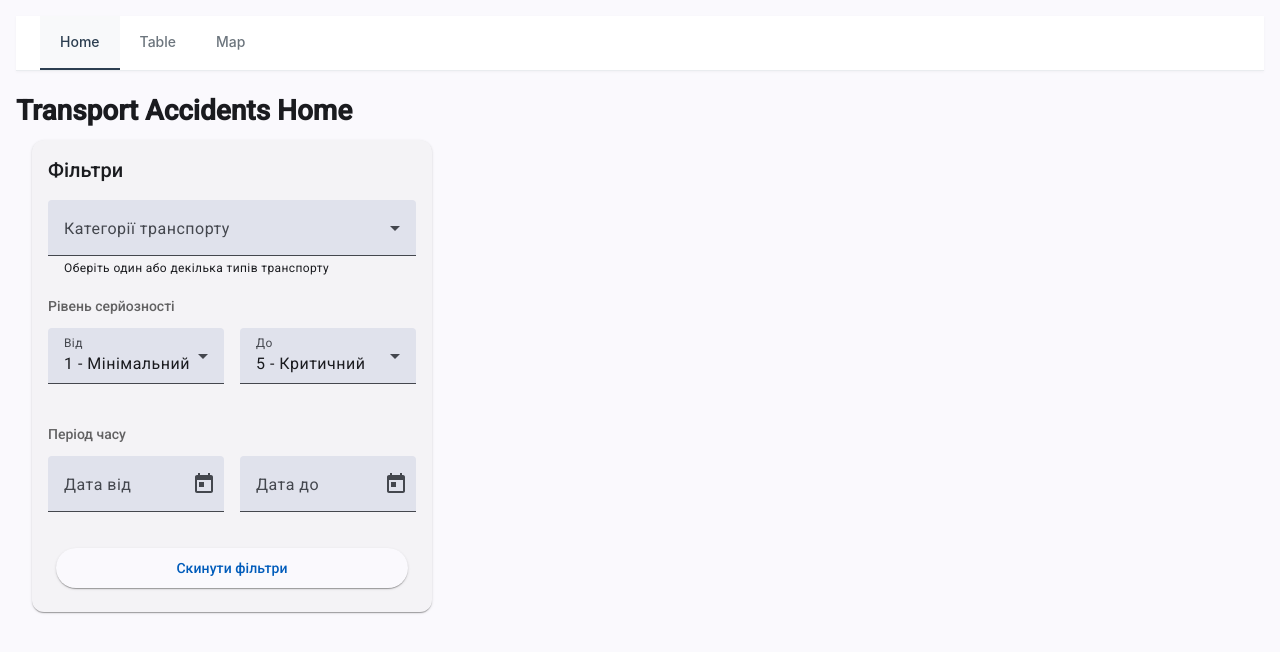
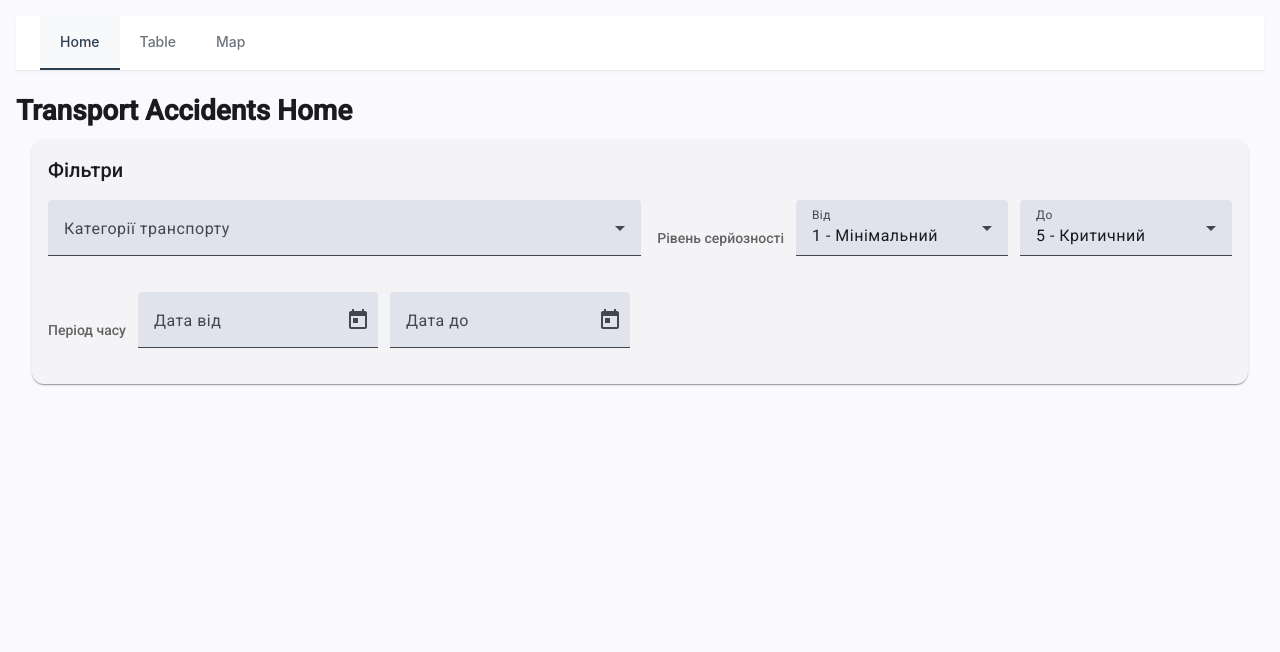
Before and after one commit to gildorfeataur/accidents-angular, an Angular app in the folder front/: page / in a window 1280 px wide. Shown: the top 652 px of the page. Built offline with nearby package versions, Linux system fonts and the light colour scheme.

Commit message:
Rewrite filter to line

```diff
--- a/front/src/app/components/filter/filter.component.html
+++ b/front/src/app/components/filter/filter.component.html
@@ -14,7 +14,6 @@
             {{ category.label }}
           </mat-option>
         </mat-select>
-        <mat-hint>Оберіть один або декілька типів транспорту</mat-hint>
       </mat-form-field>
 
       <!-- Діапазон серйозності -->
@@ -67,10 +66,4 @@
 
     </form>
   </mat-card-content>
-
-  <mat-card-actions>
-    <button mat-raised-button color="primary" (click)="onReset()">
-      Скинути фільтри
-    </button>
-  </mat-card-actions>
 </mat-card>
--- a/front/src/app/components/filter/filter.component.scss
+++ b/front/src/app/components/filter/filter.component.scss
@@ -1,6 +1,5 @@
 .filter-card {
   margin: 16px;
-  max-width: 400px;
 
   mat-card-header {
     margin-bottom: 16px;
@@ -14,33 +13,41 @@
 
 .filter-form {
   display: flex;
-  flex-direction: column;
-  gap: 20px;
+  flex-direction: row;
+  gap: 16px;
+  align-items: flex-start;
+  flex-wrap: wrap;
 }
 
 .full-width {
-  width: 100%;
+  flex: 1;
+  min-width: 180px;
 }
 
 .severity-section,
 .date-section {
+  display: flex;
+  gap: 12px;
+  align-items: center;
+  flex-wrap: wrap;
+
   h4 {
-    margin: 0 0 12px 0;
+    margin: 0;
     font-size: 14px;
     font-weight: 500;
     color: rgba(0, 0, 0, 0.6);
+    white-space: nowrap;
   }
 }
 
 .severity-controls,
 .date-controls {
   display: flex;
-  gap: 16px;
+  gap: 12px;
 
   .severity-input,
   .date-input {
-    flex: 1;
-    min-width: 0; // Дозволяє flex-елементам зменшуватись
+    min-width: 140px;
   }
 }
 
@@ -69,6 +76,6 @@ mat-card-actions {
   margin: 0;
 
   button {
-    width: 100%;
+    min-width: 150px;
   }
 }
--- a/front/src/app/components/filter/filter.component.ts
+++ b/front/src/app/components/filter/filter.component.ts
@@ -1,4 +1,4 @@
-import { Component, EventEmitter, Output } from '@angular/core';
+import { Component, effect, EventEmitter, Output } from '@angular/core';
 import { FormControl, FormGroup, ReactiveFormsModule } from '@angular/forms';
 import { MatFormFieldModule } from '@angular/material/form-field';
 import { MatSelectModule } from '@angular/material/select';
@@ -9,6 +9,7 @@ import { MatNativeDateModule } from '@angular/material/core';
 import { MatButtonModule } from '@angular/material/button';
 import { MatCardModule } from '@angular/material/card';
 import { CommonModule } from '@angular/common';
+import { FilterStore } from '../../stores/filter.store';
 
 export interface FilterData {
   categories: string[];
@@ -51,7 +52,10 @@ export class FilterComponent {
     dateTo: new FormControl<Date | null>(null),
   });
 
-  constructor() {
+  constructor(public filterStore: FilterStore) {
+    effect(() => {
+      console.log('Filters changed:', this.filterStore.filters());
+    });
     // Підписуємося на зміни форми
     this.filterForm.valueChanges.subscribe(() => {
       this.emitFilterChange();
@@ -60,6 +64,11 @@ export class FilterComponent {
 
   private emitFilterChange(): void {
     const formValue = this.filterForm.value;
+    console.log(formValue.categories);
+    this.filterStore.setCategory(
+      formValue.categories && formValue.categories.length > 0 ? formValue.categories[0] : null
+    );
+
     const filterData: FilterData = {
       categories: formValue.categories || [],
       severityRange: [formValue.severityMin || 1, formValue.severityMax || 5],
--- /dev/null
+++ b/front/src/app/stores/filter.store.ts
@@ -0,0 +1,40 @@
+// src/app/stores/filter.store.ts
+import { Injectable, signal, computed } from '@angular/core';
+
+export interface Filters {
+  search: string;
+  category: string | null;
+  sort: 'asc' | 'desc';
+}
+
+@Injectable({ providedIn: 'root' }) // глобальний скоуп
+export class FilterStore {
+  // 🔸 Початковий стан
+  private _filters = signal<Filters>({
+    search: '',
+    category: null,
+    sort: 'asc',
+  });
+
+  // 🔸 Селектори (computed)
+  filters = computed(() => this._filters());
+  activeCategory = computed(() => this._filters().category);
+  searchTerm = computed(() => this._filters().search);
+
+  // 🔸 Методи оновлення стану
+  setSearch(term: string) {
+    this._filters.update((f) => ({ ...f, search: term }));
+  }
+
+  setCategory(category: string | null) {
+    this._filters.update((f) => ({ ...f, category }));
+  }
+
+  setSort(sort: 'asc' | 'desc') {
+    this._filters.update((f) => ({ ...f, sort }));
+  }
+
+  reset() {
+    this._filters.set({ search: '', category: null, sort: 'asc' });
+  }
+}
```
